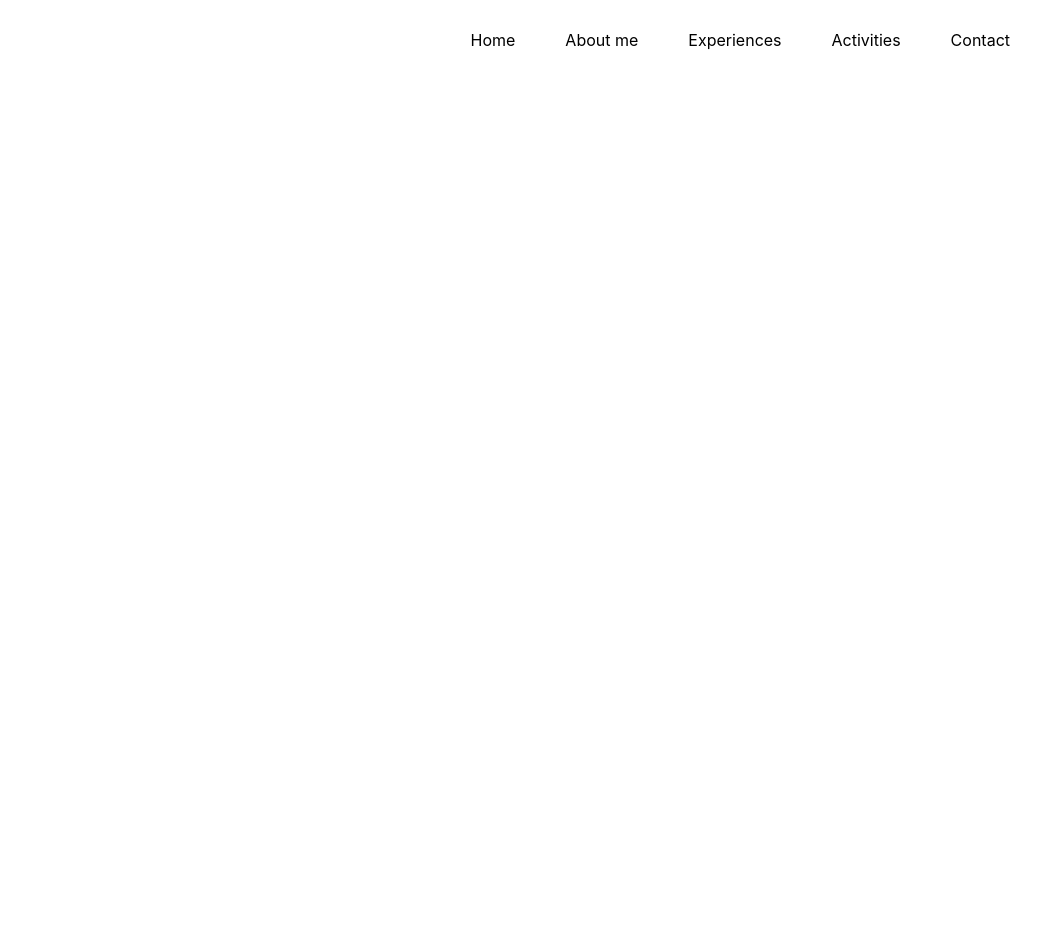
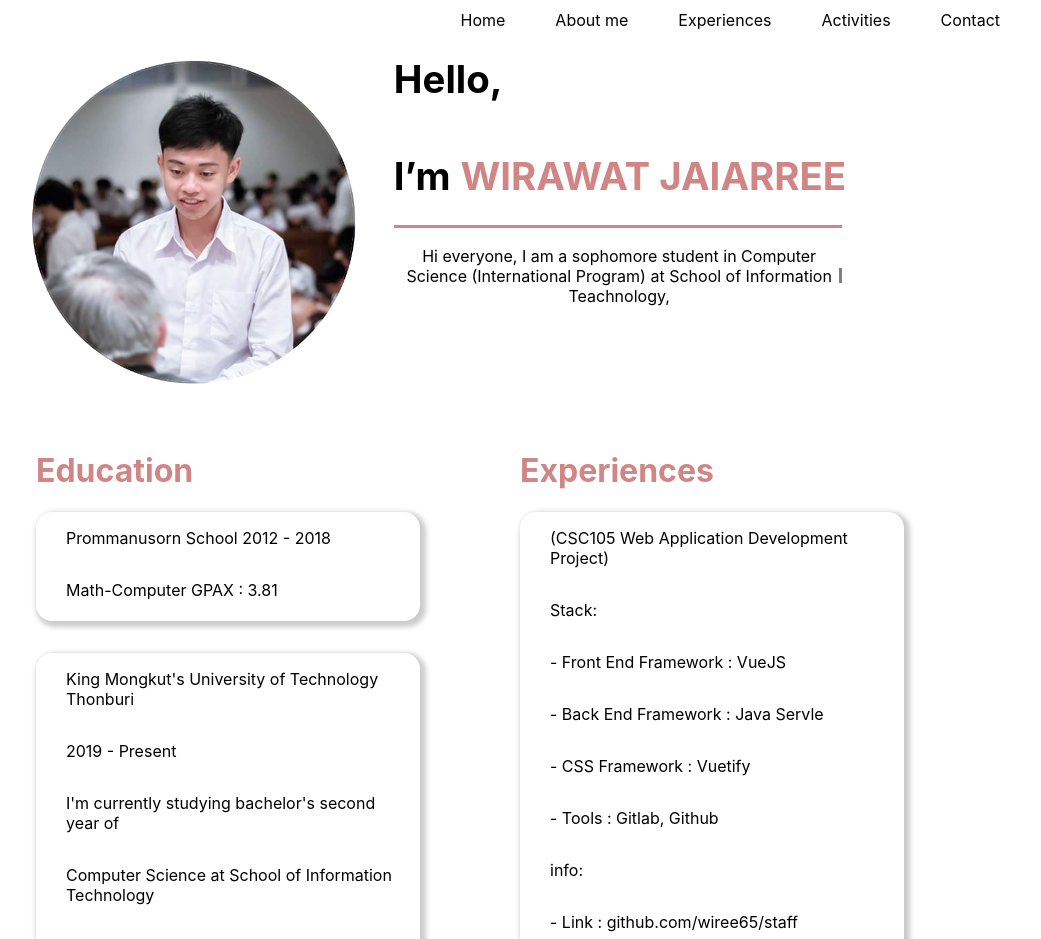
Before and after one commit to wiree65/Wiree-Porfolio, a Next.js app: page /about in a window 1280 px wide. Shown: the top 939 px of the page, without its empty margins (220-1261 px from the left). Before the commit the page ends 800 px from the top, so only its background shows below. Built offline with nearby package versions, Linux system fonts and the light colour scheme.

Commit message:
[ADD] about

```diff
--- a/component/Layout.js
+++ b/component/Layout.js
@@ -1,8 +1,7 @@
-import { Fragment ,useState,useEffect} from 'react';
-import Header from './Header';
-import Sidenav from '../component/Nav';
-import Uppernav from '../component/uppernav';
-
+import { Fragment, useState, useEffect } from "react";
+import Header from "./Header";
+import Sidenav from "../component/Nav";
+import Uppernav from "../component/uppernav";
 
 const General = (props) => {
   const [windowSize, setWindowSize] = useState({
@@ -11,7 +10,7 @@ const General = (props) => {
   });
 
   useEffect(() => {
-    if (typeof window !== 'undefined') {
+    if (typeof window !== "undefined") {
       function handleResize() {
         setWindowSize({
           width: window.innerWidth,
@@ -19,36 +18,28 @@ const General = (props) => {
         });
       }
 
-      window.addEventListener('resize', handleResize);
+      window.addEventListener("resize", handleResize);
 
       handleResize();
 
-      return () => window.removeEventListener('resize', handleResize);
+      return () => window.removeEventListener("resize", handleResize);
     }
   }, []);
   const isMobile = windowSize.width < 768;
-  const { height } = windowSize;
   return (
     <Fragment>
       <Header></Header>
-      <div className='container'>
+      <div className="container">
         {isMobile ? <Uppernav></Uppernav> : <Sidenav></Sidenav>}
-        <div
-          className={`main-content w-auto flex flex-col ${
-            isMobile ? 'm-mobile' : 'm-desktop'
-          }`}
-        >
-          <main className='h-full'>{props.children}</main>
+        <div>
+          <main className="h-full">{props.children}</main>
         </div>
       </div>
-      {/* <style jsx>{utils}</style> */}
       <style jsx>{`
         .container {
           height: 100vh;
           display: flex;
           flex-direction: column;
-
-
         }
         .contentContainer {
           min-height: 90vh;
--- a/pages/about.js
+++ b/pages/about.js
@@ -1,19 +1,268 @@
-import { Fragment } from "react";
+import { Fragment, useState, useEffect } from "react";
 import Layout from "../component/Layout";
 import Typing from "../component/typing";
+import Footer from "../component/Footer";
+const About = () => {
+  const [windowSize, setWindowSize] = useState({
+    width: undefined,
+    height: undefined,
+  });
+  useEffect(() => {
+    if (typeof window !== "undefined") {
+      function handleResize() {
+        setWindowSize({
+          width: window.innerWidth,
+          height: window.innerHeight,
+        });
+      }
 
-const Home = () => {
+      window.addEventListener("resize", handleResize);
+
+      handleResize();
+
+      return () => window.removeEventListener("resize", handleResize);
+    }
+  }, []);
+  const isMobile = windowSize.width < 768;
+
   return (
     <Fragment>
-      <Layout page="home">
+<div style={{margin:'10px'}}>
+      <Layout page="about" >
+        <div className="motion" >
+          <div className={` ${isMobile ? "container-mobile" : "container"}`}>
+            <img
+              src="/images/profile.png"
+              width="400px"
+              height="auto"
+              className="profilePic"
+              alt="profile picture"
+            ></img>
+            <div className="column-con">
+              <div>
+                <div className={` ${isMobile ? "row-con" : ""}`}>
+                  <h1 className="text">Hello, </h1>
+                  <div className="row-con">
+                    <h1 className="text">I’m </h1>
+                    <h1
+                      className="text"
+                      style={{ paddingLeft: "10px", color: "#D18585" }}
+                    >
+                      {" "}
+                      WIRAWAT JAIARREE
+                    </h1>
+                  </div>
+                </div>
+              </div>
+              <div
+                style={{
+                  backgroundColor: "#D18585",
+                  width: "35vw",
+                  height: "3px",
+                }}
+              >
+                <div className="typing">
+                  <Typing
+                    bio="Hi everyone, I am a sophomore student in Computer Science
+                  (International Program) at School of Information Teachnology,
+                  King Mongkut's University of Technology Thonburi (KMUTT)"
+                    speed={40}
+                  ></Typing>
+                </div>
+              </div>
+            </div>
+          </div>
+        </div>
+        <div>
+          <div className="container">
+            <div className="info">
+              <div className="container-card">
+                <h1 style={{ color: "#D18585" }}>Education</h1>
+                <div className="card">
+                  <p>Prommanusorn School 2012 - 2018</p>
+                  <p>Math-Computer GPAX : 3.81</p>
+                </div>
 
+                <div className="card" style={{ marginTop: "2rem" }}>
+                  <p>King Mongkut's University of Technology Thonburi</p>
+                  <p>2019 - Present</p>
+                  <p>I'm currently studying bachelor's second year of</p>
+                  <p>Computer Science at School of Information Technology</p>
+                  <p>Current GPAX : 3.65</p>
+                </div>
+              </div>
+              <div className="container-card">
+                <h1 style={{ color: "#D18585" }}>Experiences</h1>
+                <div className="card">
+                  <p>(CSC105 Web Application Development Project)</p>
+                  <p>Stack:</p>
+                  <div
+                    style={{
+                      display: "flex",
+                      justifyContent: "center",
+                      flexDirection: "column",
+                    }}
+                  >
+                    <p>- Front End Framework : VueJS</p>{" "}
+                    <p>- Back End Framework : Java Servle</p>{" "}
+                    <p>- CSS Framework : Vuetify</p>
+                    <p>- Tools : Gitlab, Github</p>
+                    <p>info:</p>
+                    <p>- Link : github.com/wiree65/staff</p>
+                    <p>- Site : csb.cscms.me/staff</p>
+                  </div>
+                </div>
+              </div>
+            </div>
+          </div>
+          <Footer></Footer>
+        </div>
+      </Layout>
+      </div>
 
-      </Layout>
       <style jsx>{`
+        .info {
+          display: flex;
+          flex-direction: row;
+        }
 
+        .card {
+          display: flex;
+          justify-content: center;
+          background: white;
+          transition: 0.3s;
+          width: 30vw;
+          border-radius: 2vh;
+          border: none;
+          box-shadow: 3px 3px 5px 3px #ccc;
+          padding: 0 10px 5px 30px;
+          flex-direction: column;
+        }
+        .motion {
+          position: relative;
+          animation: mymove 1s;
+        }
+        @keyframes mymove {
+          from {
+            top: 100px;
+          }
+          to {
+            top: 0px;
+          }
+        }
+
+        . container-md {
+          display: flex;
+          justify-content: center;
+          align-items: center;
+          flex-direction: row;
+        }
+        .container-card {
+          min-height: 60vh;
+          display: flex;
+          margin-left: 100px;
+          align-items: flex-start;
+          flex-direction: column;
+        }
+        .container {
+          min-height: 50vh;
+          display: flex;
+          justify-content: center;
+          align-items: flex-start;
+          flex-direction: row;
+        }
+        .container-mobile {
+          min-height: 80vh;
+          display: flex;
+          justify-content: center;
+          align-items: center;
+          flex-direction: column;
+        }
+
+        .column-con {
+          display: flex;
+          justify-content: flex-start;
+          align-items: flex-start;
+          flex-direction: column;
+        }
+        .row-con {
+          display: flex;
+          justify-content: center;
+          align-items: center;
+          flex-direction: row;
+        }
+        .typing {
+          text-align: center;
+          display: flex;
+          justify-content: center;
+          align-items: center;
+          animation-name: example;
+          animation-duration: 4s;
+        }
+        .text {
+          font-size: 3vw;
+        }
+
+        @keyframes example {
+          0% {
+            opacity: 0%;
+          }
+          25% {
+            opacity: 40%;
+          }
+          50% {
+            opacity: 60%;
+          }
+          75% {
+            opacity: 80%;
+          }
+          100% {
+            opacity: 100%;
+          }
+        }
+        @media only screen and (max-width: 720px) {
+          .column-con {
+            display: flex;
+            width: 50vw;
+            justify-content: center;
+            align-items: center;
+            flex-direction: column;
+          }
+          .column-con-md {
+            min-height: 20vh;
+            width: 50vw;
+            display: flex;
+            justify-content: center;
+            align-items: center;
+            flex-direction: column;
+          }
+          .text {
+            font-size: 4vw;
+          }
+        }
+        @media only screen and (max-width: 1080px) {
+          .column-con {
+            display: flex;
+            width: 60vw;
+            justify-content: center;
+            align-items: center;
+            flex-direction: column;
+          }
+          .column-con-md {
+            min-height: 20vh;
+            width: 50vw;
+            display: flex;
+            justify-content: center;
+            align-items: center;
+            flex-direction: column;
+          }
+          .text {
+            font-size: 4vw;
+          }
+        }
       `}</style>
     </Fragment>
   );
 };
 
-export default Home;
+export default About;
```
Lines whose indentation alone changed are shown as unchanged.
